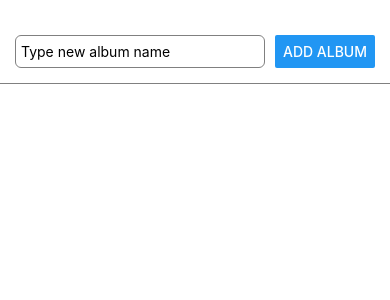
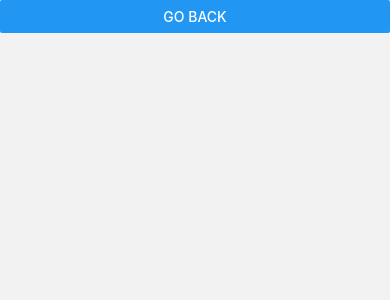
Before and after one commit to seokyim8/Youtube_MP3_Organizer, a React Native app: screen /Album_screen in a window 390 px wide. Shown: the top 300 px of the page. Built offline with nearby package versions, Linux system fonts and the light colour scheme.

Commit message:
Added functionality to click on album and switch to a different screen

```diff
--- a/App.tsx
+++ b/App.tsx
@@ -1,7 +1,10 @@
 import { StyleSheet, TextInput, View, Button} from 'react-native';
 import { useState } from 'react';
-import Add_album_container from "./components/Add_album_container"
-import Album_list from "./components/Album_list"
+import {NavigationContainer} from '@react-navigation/native'
+import { createNativeStackNavigator } from '@react-navigation/native-stack';
+
+import Main_screen from './components/Main_screen';
+import Album from './components/Album';
 
 export default function App() {
   //States
@@ -9,13 +12,15 @@ export default function App() {
   const [album_list, set_album_list] = useState<Array<string>>([]);//TODO: Array value has to change later
   const [album_name_dictionary, set_album_name_dictionary] = useState<Object>({});
 
+  const Stack = createNativeStackNavigator();
+
   return (
-    <View style={styles.app}>
-      <Add_album_container set_album_list ={set_album_list} album_list = {album_list}
-      entered_name={entered_name} set_entered_name={set_entered_name}
-      album_name_dictionary={album_name_dictionary} set_album_name_dictionary={set_album_name_dictionary}/>
-      <Album_list album_list={album_list}/>
-    </View>
+    <NavigationContainer>
+      <Stack.Navigator>
+        <Stack.Screen options={{headerShown: false}} name="Main_screen" component={Main_screen}/>
+        <Stack.Screen options={{headerShown: false}} name="Album_screen" component={Album}/>
+      </Stack.Navigator>
+    </NavigationContainer>
   );
 }
 
--- a/components/Album.tsx
+++ b/components/Album.tsx
@@ -1,32 +1,19 @@
-import {StyleSheet, View, Text, Pressable} from "react-native"
+import {StyleSheet, View, Text, Button} from "react-native"
 import { ReactElement, useState } from "react"
 
 type Prop = {
-
+    navigation: any
 }
 
-export default function Album(prop: Prop): ReactElement {
+export default function Album(props: Prop): ReactElement {
     let name: string;
     const mp3s = useState<Array<string>>([]);
 
     return (
-        <Pressable style={styles.album}>
-
-        </Pressable>
+        <Button title="GO BACK" onPress={()=>props.navigation.navigate("Main_screen")}></Button>
     );
 }
 
 const styles = StyleSheet.create({
-    album: {
-        margin: 7,
-        padding: 7,
-        borderColor: "#fae3c5",
-        borderWidth: 2,
-        borderRadius: 6,
-        backgroundColor: "#fae3c5"
-    },
-    album_name: {
-        color: "#33160b",
-        fontFamily: "Menlo"
-    }
+
 });
--- a/components/Album_list.tsx
+++ b/components/Album_list.tsx
@@ -2,12 +2,13 @@ import {StyleSheet, View, Text, Button, FlatList, Pressable} from 'react-native'
 import { ReactElement } from 'react';
 
 type Prop = {
-    album_list: Array<string>
-  }
+    album_list: Array<string>,
+    navigation: any
+}
 
 export default function Album_list(props: Prop): ReactElement{
     function onPressFunction(){
-        //TODO: Switches Page to Album Specific page
+        props.navigation.navigate('Album_screen');
     }
 
     return (
--- /dev/null
+++ b/components/Main_screen.tsx
@@ -0,0 +1,31 @@
+import { StyleSheet, TextInput, View, Button} from 'react-native';
+import { useState, ReactElement } from 'react';
+import Add_album_container from "./Add_album_container"
+import Album_list from "./Album_list"
+
+type Prop = {
+    navigation: any
+}
+
+export default function Main_screen(prop: Prop):ReactElement {
+  //States
+  const [entered_name, set_entered_name] = useState<string>('');
+  const [album_list, set_album_list] = useState<Array<string>>([]);//TODO: Array value has to change later
+  const [album_name_dictionary, set_album_name_dictionary] = useState<Object>({});
+
+  return (
+    <View style={styles.app}>
+      <Add_album_container set_album_list ={set_album_list} album_list = {album_list}
+      entered_name={entered_name} set_entered_name={set_entered_name}
+      album_name_dictionary={album_name_dictionary} set_album_name_dictionary={set_album_name_dictionary}/>
+      <Album_list album_list={album_list} navigation={prop.navigation}/>
+    </View>
+  );
+}
+
+const styles = StyleSheet.create({
+  app: {
+    backgroundColor: '#fff',
+    flex: 1
+  }
+});
--- a/tsconfig.json
+++ b/tsconfig.json
@@ -1,4 +1,3 @@
 {
-  "compilerOptions": {},
-  "extends": "expo/tsconfig.base"
+  "extends": "@tsconfig/react-native/tsconfig.json"
 }
```
Also changed, not shown: package.json (+13 -5 lines), 2 other files (tests, documents, lock files or other folders).
